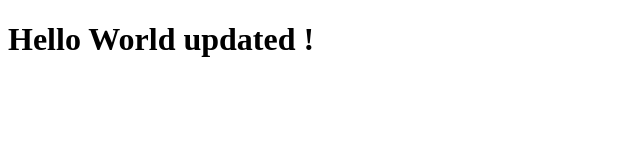
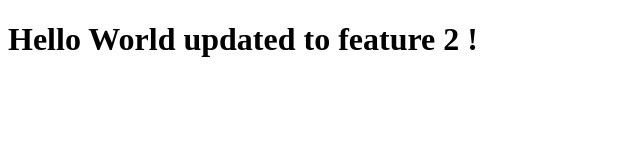
Before and after one commit to RavinduRashintha444/lab-2, a plain HTML site: page index.html in a window 1280 px wide. Shown: the whole page, without its empty margins (0-640 px from the left). Drawn offline with Linux system fonts and the light colour scheme.

Commit message:
Update heading in index.html

```diff
--- a/index.html
+++ b/index.html
@@ -4,7 +4,8 @@
     <title>Lab 2</title>
 </head>
 <body>
-    <h1>Hello World updated !</h1>
+    <h1>Hello World updated to feature 2 !</h1>
+
 
 </body>
 </html>
```
